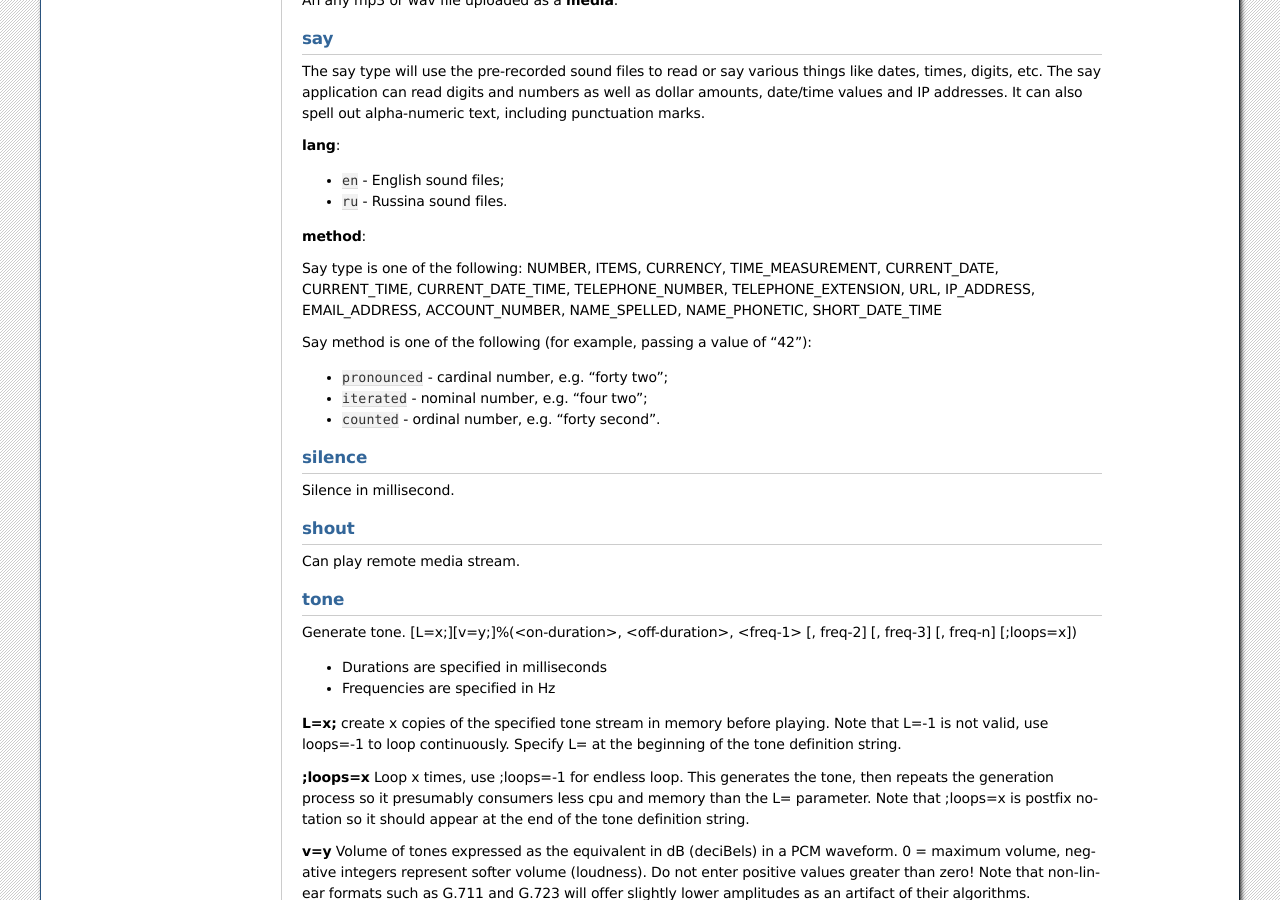
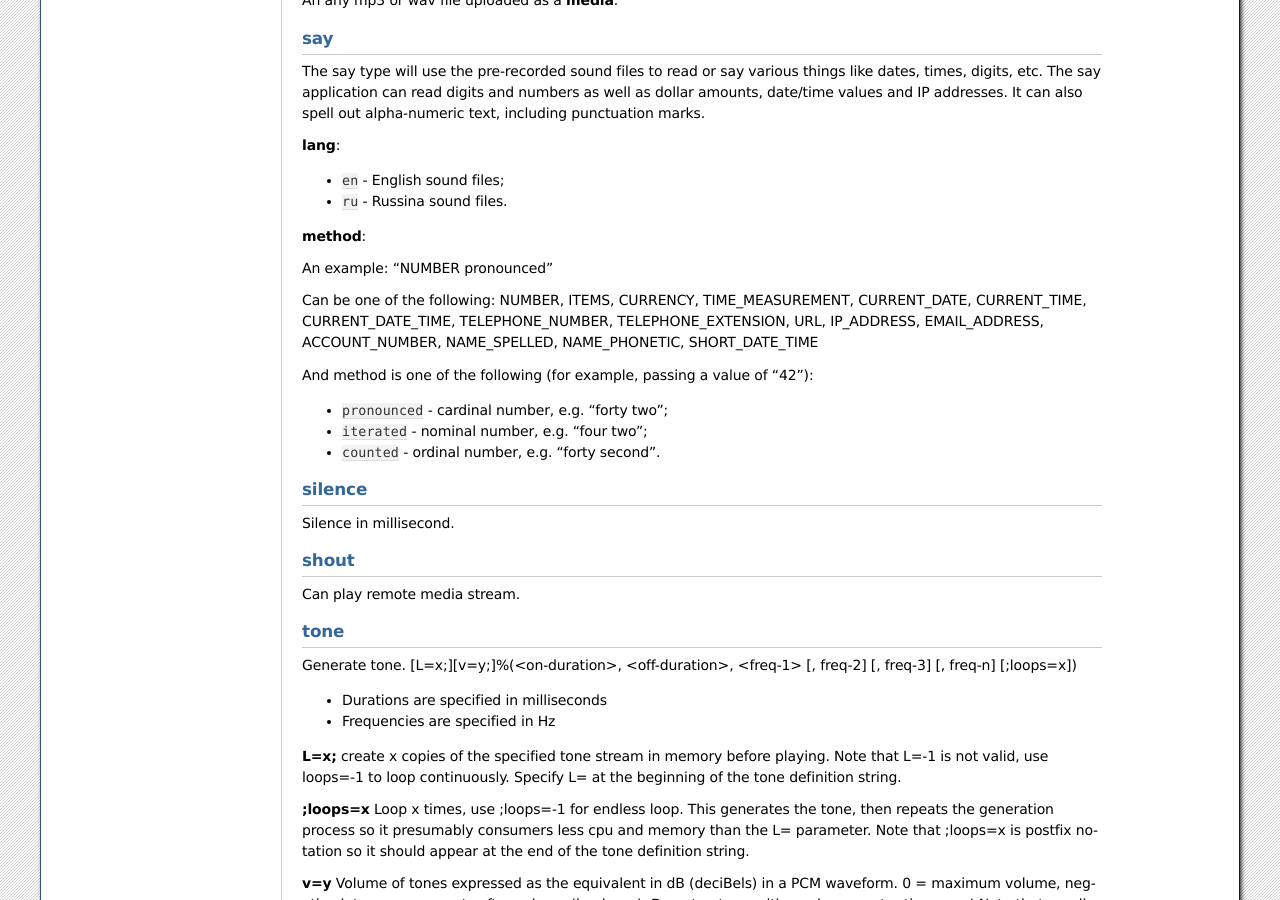
Before and after one commit to webitel/docs-en, a Sphinx documentation site: the page built from source/acr-applications.rst, in a window 1280 px wide and 900 px high, scrolled down 7421 px. Built offline with Sphinx 7.4.7, drawn with Linux system fonts in a browser that asks for light colours.

Commit message:
playback say type

```diff
--- a/source/acr-applications.rst
+++ b/source/acr-applications.rst
@@ -531,9 +531,11 @@ The say type will use the pre-recorded sound files to read or say various things
 
 **method**:
 
-Say type is one of the following: NUMBER, ITEMS, CURRENCY, TIME_MEASUREMENT, CURRENT_DATE, CURRENT_TIME, CURRENT_DATE_TIME, TELEPHONE_NUMBER, TELEPHONE_EXTENSION, URL, IP_ADDRESS, EMAIL_ADDRESS, ACCOUNT_NUMBER, NAME_SPELLED, NAME_PHONETIC, SHORT_DATE_TIME
+An example: "NUMBER pronounced"
 
-Say method is one of the following (for example, passing a value of "42"):
+Can be one of the following: NUMBER, ITEMS, CURRENCY, TIME_MEASUREMENT, CURRENT_DATE, CURRENT_TIME, CURRENT_DATE_TIME, TELEPHONE_NUMBER, TELEPHONE_EXTENSION, URL, IP_ADDRESS, EMAIL_ADDRESS, ACCOUNT_NUMBER, NAME_SPELLED, NAME_PHONETIC, SHORT_DATE_TIME
+
+And method is one of the following (for example, passing a value of "42"):
 
 - ``pronounced`` - cardinal number, e.g. "forty two";
 - ``iterated`` - nominal number, e.g. "four two";
```
